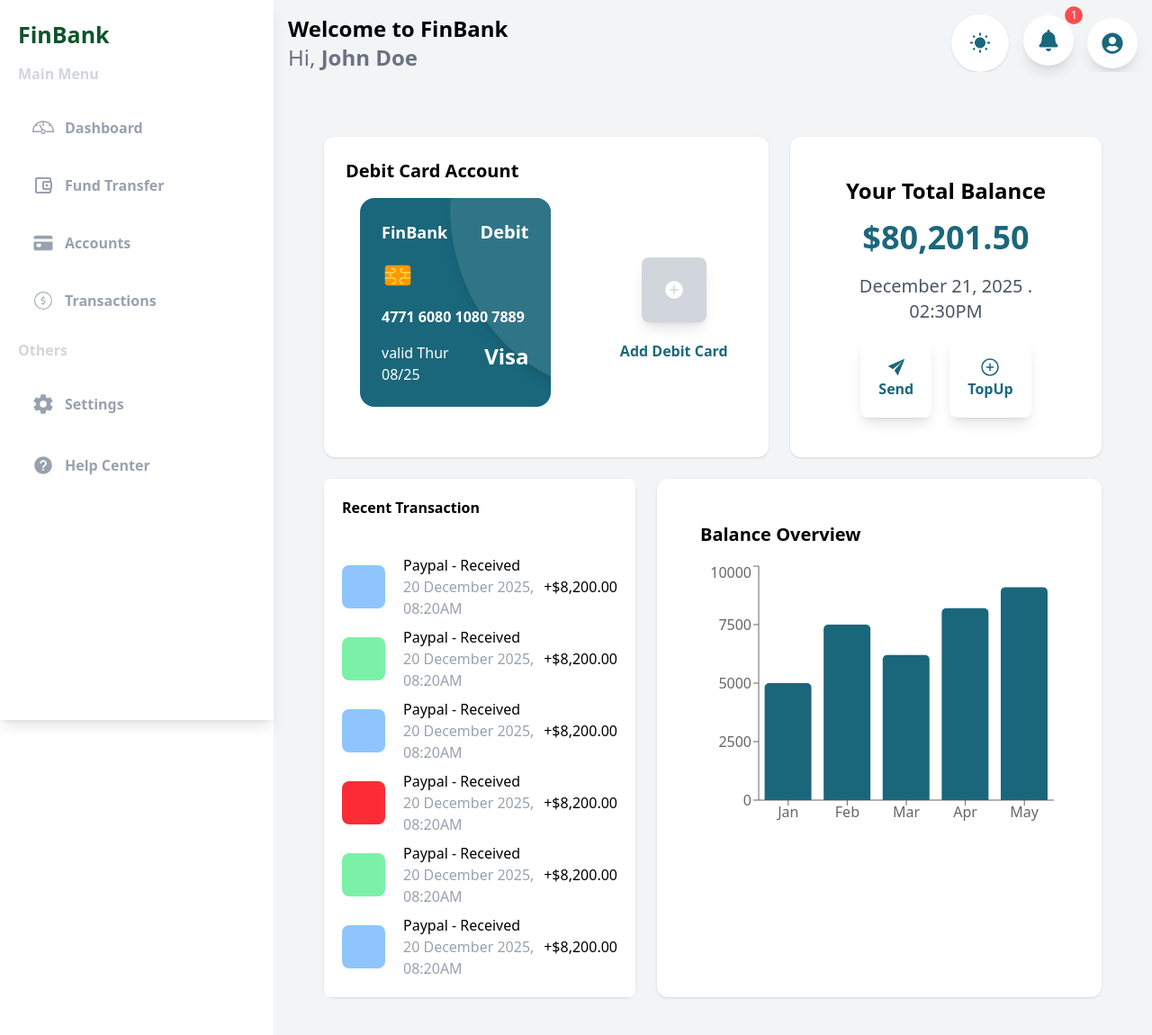
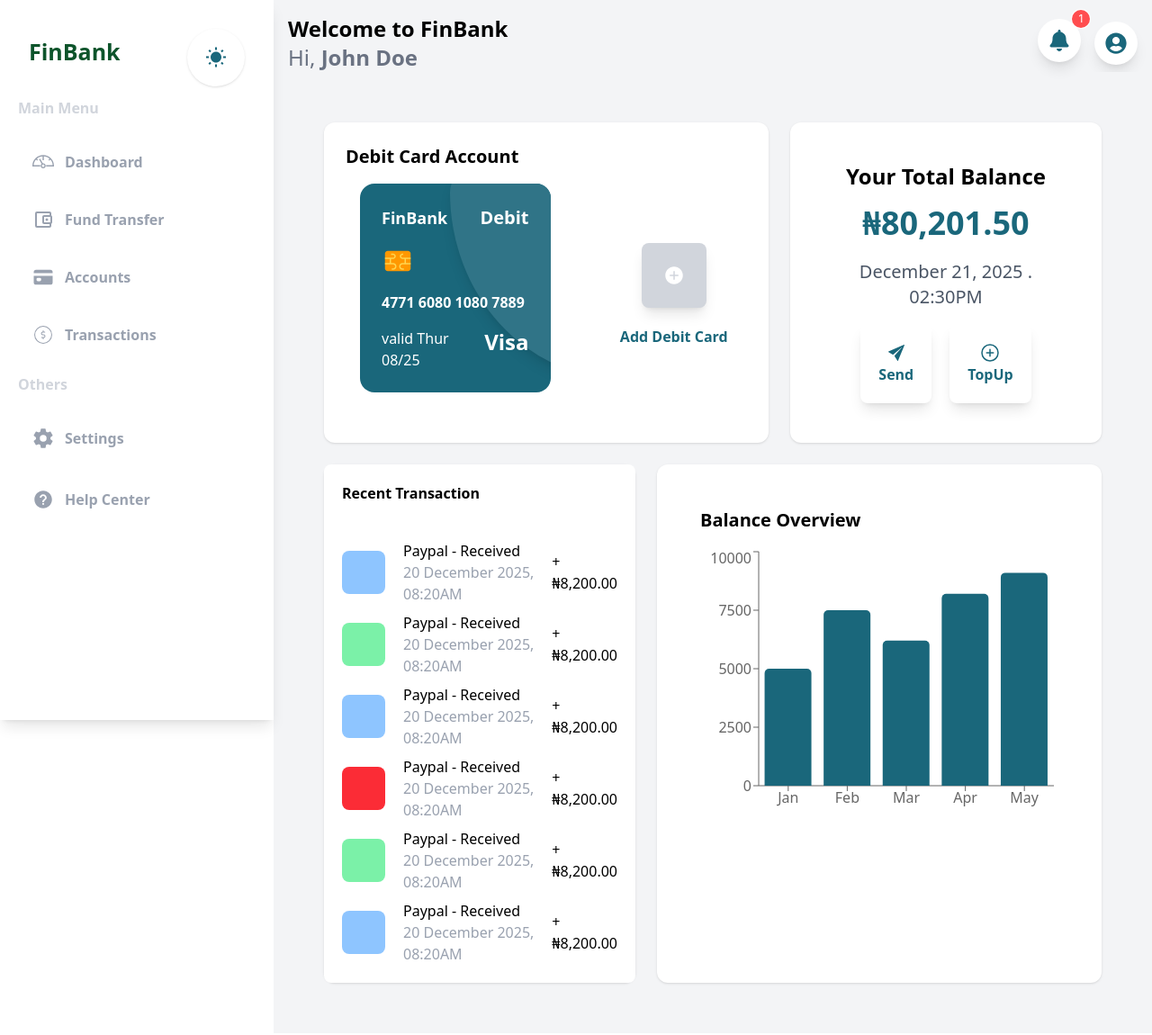
Before and after one commit to dona-8833/FinBank, a React (Vite) app: page / in a window 1280 px wide. Shown: the top 1150 px of the page at 90% size. Built offline with nearby package versions, Linux system fonts and the light colour scheme.

Commit message:
ready to push

```diff
--- a/src/components/Avatar.jsx
+++ b/src/components/Avatar.jsx
@@ -25,7 +25,7 @@ const UserProfile = () => {
     <>
       {/* Profile Icon */}
       <div
-        className="cursor-pointer p-4 rounded-full bg-white shadow-lg dark:bg-gray-800 dark:shadow-2xl"
+        className="cursor-pointer p-3 rounded-full bg-white shadow-lg dark:bg-gray-800 dark:shadow-2xl"
         onClick={() => setOpen(true)}
       >
         <FaUserCircle className="text-2xl text-[#1a677b]" />
--- a/src/components/Dashboard.jsx
+++ b/src/components/Dashboard.jsx
@@ -74,7 +74,7 @@ function Dashboard() {
                 style={solidColorText}
                 className="text-4xl mt-3 text-center font-bold"
               >
-                $80,201.50
+                ₦80,201.50
               </h1>
               <p className="text-center text-xl font-light text-gray-600 mt-5">
                 December 21, 2025 . 02:30PM
@@ -134,7 +134,7 @@ function Dashboard() {
                     </div>
                   </div>
                   <div>
-                    <p className="">+$8,200.00</p>
+                    <p className="">+₦8,200.00</p>
                   </div>
                 </div>
                 <div className="flex justify-between items-center">
@@ -149,7 +149,7 @@ function Dashboard() {
                     </div>
                   </div>
                   <div>
-                    <p className="">+$8,200.00</p>
+                    <p className="">+₦8,200.00</p>
                   </div>
                 </div>
                 <div className="flex justify-between items-center">
@@ -164,7 +164,7 @@ function Dashboard() {
                     </div>
                   </div>
                   <div>
-                    <p className="">+$8,200.00</p>
+                    <p className="">+₦8,200.00</p>
                   </div>
                 </div>
                 <div className="flex justify-between items-center">
@@ -179,7 +179,7 @@ function Dashboard() {
                     </div>
                   </div>
                   <div>
-                    <p className="">+$8,200.00</p>
+                    <p className="">+₦8,200.00</p>
                   </div>
                 </div>
                 <div className="flex justify-between items-center">
@@ -194,7 +194,7 @@ function Dashboard() {
                     </div>
                   </div>
                   <div>
-                    <p className="">+$8,200.00</p>
+                    <p className="">+₦8,200.00</p>
                   </div>
                 </div>
                 <div className="flex justify-between items-center">
@@ -209,7 +209,7 @@ function Dashboard() {
                     </div>
                   </div>
                   <div>
-                    <p className="">+$8,200.00</p>
+                    <p className="">+₦8,200.00</p>
                   </div>
                 </div>
               </div>
@@ -229,7 +229,7 @@ function Dashboard() {
       <div className="sm:block md:hidden  bg-gray-100 min-h-screen dark:bg-gray-800 text-gray-400">
 
       {/* Top Section - Balance */}
-      <div className="bg-white px-6 py-8 shadow-md rounded-xl flex flex-col items-center dark:bg-gray-800 text-gray-400 ">
+      <div className="bg-white px-6 py-8 shadow-md rounded-xl flex  flex-col text-black items-center dark:bg-gray-800 dark:text-gray-400 ">
         <div className="flex items-center justify-between w-full">
           <h2 className="text-l font-semibold">Total Balance</h2>
           <p className="text-l text-gray-600 font-light cursor-pointer ml-auto">
@@ -255,7 +255,7 @@ function Dashboard() {
 
       {/* Transactions Section */}
       <div className="bg-white p-6 shadow-md w-full rounded-xl mt-4 dark:bg-gray-800 text-gray-400">
-      <div className="p-5 bg-white dark:bg-gray-800 text-gray-400">
+      <div className="p-5 bg-white dark:bg-gray-800 dark:text-gray-400 text-black">
           <span>
               <p className="font-bold pb-2">Recent Transaction</p>
             </span>
@@ -269,7 +269,7 @@ function Dashboard() {
                   </div>
                 </div>
                 <div>
-                  <p className="">+$8,200.00</p>
+                  <p className="">+₦8,200.00</p>
                 </div>
               </div>
               <div className="flex justify-between items-center">
@@ -281,7 +281,7 @@ function Dashboard() {
                   </div>
                 </div>
                 <div>
-                  <p className="">+$8,200.00</p>
+                  <p className="">+₦8,200.00</p>
                 </div>
               </div>
               <div className="flex justify-between items-center">
@@ -293,7 +293,7 @@ function Dashboard() {
                   </div>
                 </div>
                 <div>
-                  <p className="">+$8,200.00</p>
+                  <p className="">+₦8,200.00</p>
                 </div>
               </div>
               <div className="flex justify-between items-center">
@@ -305,7 +305,7 @@ function Dashboard() {
                   </div>
                 </div>
                 <div>
-                  <p className="">+$8,200.00</p>
+                  <p className="">+₦8,200.00</p>
                 </div>
               </div>
             </div>
--- a/src/components/Header.jsx
+++ b/src/components/Header.jsx
@@ -14,9 +14,7 @@ function Header() {
     <p className="text-gray-500 text-lg md:text-2xl">Hi, <span className="font-semibold text-lg md:text-2xl">John Doe</span> </p>
   </div>
   <div className='flex items-center space-x-4'>
-    <div className='p-3 rounded-full shadow bg-white hidden md:block dark:bg-gray-800 dark:shadow-2xl'>
-      <Togglebtn/>
-    </div>
+
     <Space size={15}>
     <Badge count={1}>
 
--- a/src/components/MainLayout.jsx
+++ b/src/components/MainLayout.jsx
@@ -4,17 +4,17 @@ import Header from "./Header";
 
 function MainLayout() {
   return (
-    <div className="flex flex-col md:flex-row min-h-screen dark:bg-gray-900 transition-all duration-300">
+    <div className="flex flex-col md:flex-row min-h-screen dark:bg-gray-900 ">
       {/* Sidebar - Fixed on Large Screens, Hidden on Mobile */}
       <Sidebar />
 
       {/* Main Content Section */}
-      <div className="flex flex-col p-4 flex-1 w-full  md:ml-[19rem] bg-gray-100 dark:bg-gray-800 dark:text-white transition-all duration-300">
+      <div className="flex flex-col p-4 flex-1 w-full  md:ml-[19rem] bg-gray-100 dark:bg-gray-800 dark:text-white ">
         {/* Header (Always Visible) */}
         <Header />
 
         {/* Page Content */}
-        <div className=" pt-[1rem] md:pt-[2rem] min-h-screen bg-gray-100 dark:bg-gray-800 dark:text-white transition-all duration-300">
+        <div className=" pt-[1rem] md:pt-[rem] min-h-screen bg-gray-100 dark:bg-gray-800 dark:text-white ">
           <Outlet />
         </div>
       </div>
--- a/src/components/Mobile.jsx
+++ b/src/components/Mobile.jsx
@@ -4,10 +4,11 @@ import { MdOutlineAccountBalanceWallet } from "react-icons/md";
 import { FiDollarSign } from "react-icons/fi";
 import { IoCardOutline } from "react-icons/io5";
 import { FaRegUser } from "react-icons/fa";
+import { TbCurrencyNaira } from "react-icons/tb";
 
 const Navbar = () => {
   return (
-    <div className="w-full md:hidden bg-white py-1 px-4 grid grid-cols-5 gap-4 text-gray-600 text-2xl place-items-center fixed bottom-0 shadow-lg rounded-tl-xl rounded-tr-xl border-t border-gray-200 dark:bg-gray-900 dark:shadow-2xl">
+    <div className="w-full md:hidden bg-white py-1 px-4 grid grid-cols-5 gap-4 text-gray-600 text-2xl place-items-center fixed bottom-0 shadow-lg rounded-tl-xl rounded-tr-xl border-t border-white dark:bg-gray-900 dark:shadow-2xl">
       <div className="p-3 mobile rounded-2xl flex flex-col items-center justify-center text-[#145661] hover:text-[#103c47] transition-all duration-300 ease-in-out">
         <GrHomeRounded />
         <span className="text-sm mt-2 font-semibold">Home</span>
@@ -19,8 +20,7 @@ const Navbar = () => {
       </div>
 
       <div className="p-4 mobile rounded-full flex flex-col  items-center justify-center  mobilev2 transition-all duration-300 ease-in-out">
-        <FiDollarSign />
-      </div>
+      <TbCurrencyNaira />      </div>
 
       <div className="p-3 mobile rounded-2xl flex flex-col items-center justify-center text-[#145661] hover:text-[#103c47] transition-all duration-300 ease-in-out">
         <IoCardOutline />
--- a/src/components/Popover.jsx
+++ b/src/components/Popover.jsx
@@ -13,7 +13,7 @@ const Notification = () => {
 
   // Dummy notifications
   const notifications = [
-    { id: 1, message: 'Your payment of $500 was successful.', time: '2 minutes ago' },
+    { id: 1, message: 'Your payment of ₦500 was successful.', time: '2 minutes ago' },
     { id: 2, message: 'You have a new login from a new device.', time: '5 hours ago' },
     { id: 3, message: 'Your account has been upgraded to Gold.', time: '1 day ago' },
     { id: 4, message: 'You have a new transfer request.', time: '3 days ago' },
@@ -24,7 +24,7 @@ const Notification = () => {
     <>
       {/* Notification Icon */}
       <div
-        className="cursor-pointer p-4 rounded-full bg-white shadow-lg dark:bg-gray-800 dark:shadow-2xl"
+        className="cursor-pointer p-3 rounded-full bg-white shadow-lg dark:bg-gray-800 dark:shadow-2xl"
         onClick={() => setOpen(true)}
       >
         <FaBell className="text-2xl text-[#1a677b]" />
--- a/src/components/Sidebar.jsx
+++ b/src/components/Sidebar.jsx
@@ -5,68 +5,74 @@ import { FiDollarSign } from "react-icons/fi";
 import { GrHomeRounded } from "react-icons/gr";
 import { IoMdHelpCircle } from "react-icons/io";
 import { IoCard, IoCardOutline, IoSettingsSharp } from "react-icons/io5";
-import { MdBroadcastOnHome, MdOutlineAccountBalanceWallet } from "react-icons/md";
+import {
+  MdBroadcastOnHome,
+  MdOutlineAccountBalanceWallet,
+} from "react-icons/md";
 import { TfiDashboard } from "react-icons/tfi";
 import { Link } from "react-router-dom";
 import Navbar from "./Mobile";
+import Togglebtn from "./Togglebtn";
 
 function Sidebar() {
   return (
     <>
       {/* // laptop nav */}
       <div className=" md:p-5 w-full bg-white shadow-lg md:w-[19rem] fixed bottom-0 h-15 md:h-full dark:bg-gray-900 ">
+        <span className="flex items-center justify-between p-3">
           <h1
             style={{}}
             className="pb-3 text-[25px] font-bold text-green-900 hidden md:block"
           >
             FinBank
           </h1>
+          <div className='p-3 rounded-full shadow bg-white hidden md:block dark:bg-gray-800'>
+      <Togglebtn/>
+    </div>
+        </span>
         <div>
           <p className=" hidden md:block font-bold text-gray-300">Main Menu</p>
 
           <div className="flex flex-col space-y-2 mt-5">
             <span className="text-gray-400 font-bold  p-4 mobile rounded-2xl transition-all duration-300   space-x-3 hidden md:flex">
-
               <TfiDashboard className="text-2xl font-bold" /> <p> Dashboard</p>
             </span>
             <span className="text-gray-400 text-l p-4 mobile rounded-2xl transition-all duration-300 font-bold   space-x-3 hidden md:flex">
-
               <MdOutlineAccountBalanceWallet className="text-2xl font-bold" />
               <p> Fund Transfer</p>
             </span>
             <span className="text-gray-400 text-l font-bold  p-4 mobile rounded-2xl transition-all duration-300   space-x-3 hidden md:flex">
-
               <IoCard className="text-2xl font-bold" /> <p> Accounts</p>
             </span>
             <span className="text-gray-400 text-l p-4 mobile rounded-2xl transition-all duration-300 font-bold  space-x-3 hidden md:flex ">
-
               <CiDollar className="text-2xl font-bold" /> <p> Transactions</p>
             </span>
           </div>
         </div>
         <div>
-                <p className="mt-[15px] hidden md:block font-bold text-gray-300">Others</p>
+          <p className="mt-[15px] hidden md:block font-bold text-gray-300">
+            Others
+          </p>
 
           <div className="mt-[20px] flex flex-col gap-3">
-                    <div className=" text-gray-400 text-l font-bold  p-4 mobile rounded-2xl transition-all duration-300  hidden md:flex space-x-3"> <IoSettingsSharp className="text-2xl font-bold"  /> <p> Settings</p> </div>
-                    <div className=" text-gray-400 text-l font-bold  p-4 mobile rounded-2xl transition-all duration-300  hidden md:flex space-x-3"> <IoMdHelpCircle  className="text-2xl font-bold" /> <p> Help Center</p> </div>
+            <div className=" text-gray-400 text-l font-bold  p-4 mobile rounded-2xl transition-all duration-300  hidden md:flex space-x-3">
+              {" "}
+              <IoSettingsSharp className="text-2xl font-bold" />{" "}
+              <p> Settings</p>{" "}
+            </div>
+            <div className=" text-gray-400 text-l font-bold  p-4 mobile rounded-2xl transition-all duration-300  hidden md:flex space-x-3">
+              {" "}
+              <IoMdHelpCircle className="text-2xl font-bold" />{" "}
+              <p> Help Center</p>{" "}
             </div>
           </div>
-
+        </div>
       </div>
       {/* // mobile nav */}
       <div className="w-full md:hidden bg-white py-3 px-4 grid grid-cols-5 gap-4 text-gray-600 text-2xl place-items-center fixed bottom-0">
- <Navbar/>
-
-
-
-
+        <Navbar />
       </div>
-
-
-
     </>
-
   );
 }
 
--- a/src/components/Togglebal.jsx
+++ b/src/components/Togglebal.jsx
@@ -2,7 +2,7 @@ import React, { useState } from "react";
 
 const BalanceDisplay = () => {
   const [hidden, setHidden] = useState(false);
-  const balance = "$5,000"; // You can replace this with dynamic balance data
+  const balance = "₦5,000"; // You can replace this with dynamic balance data
 
   return (
     <div className="flex flex-row-reverse justify-between items-center w-full ">
```
Lines whose indentation alone changed are shown as unchanged.
